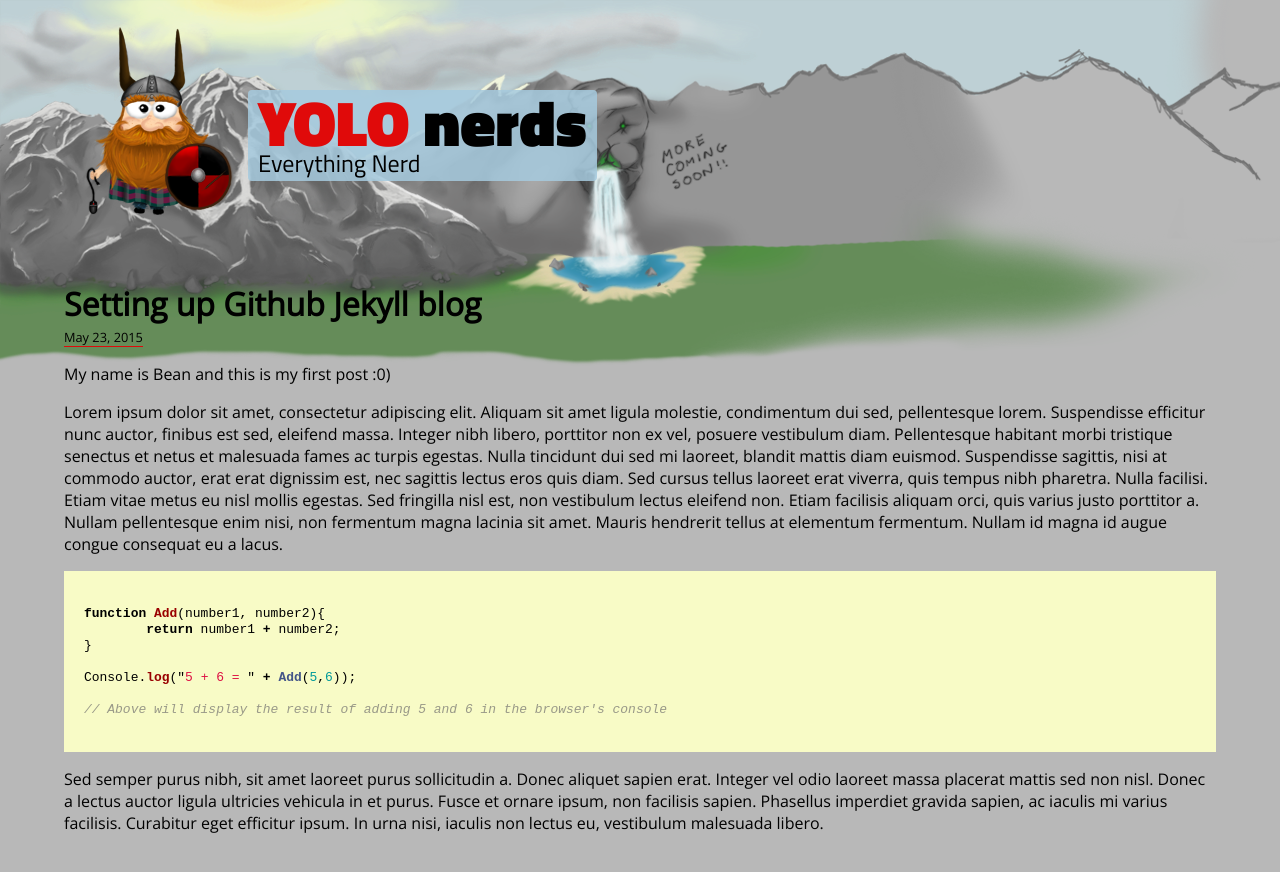
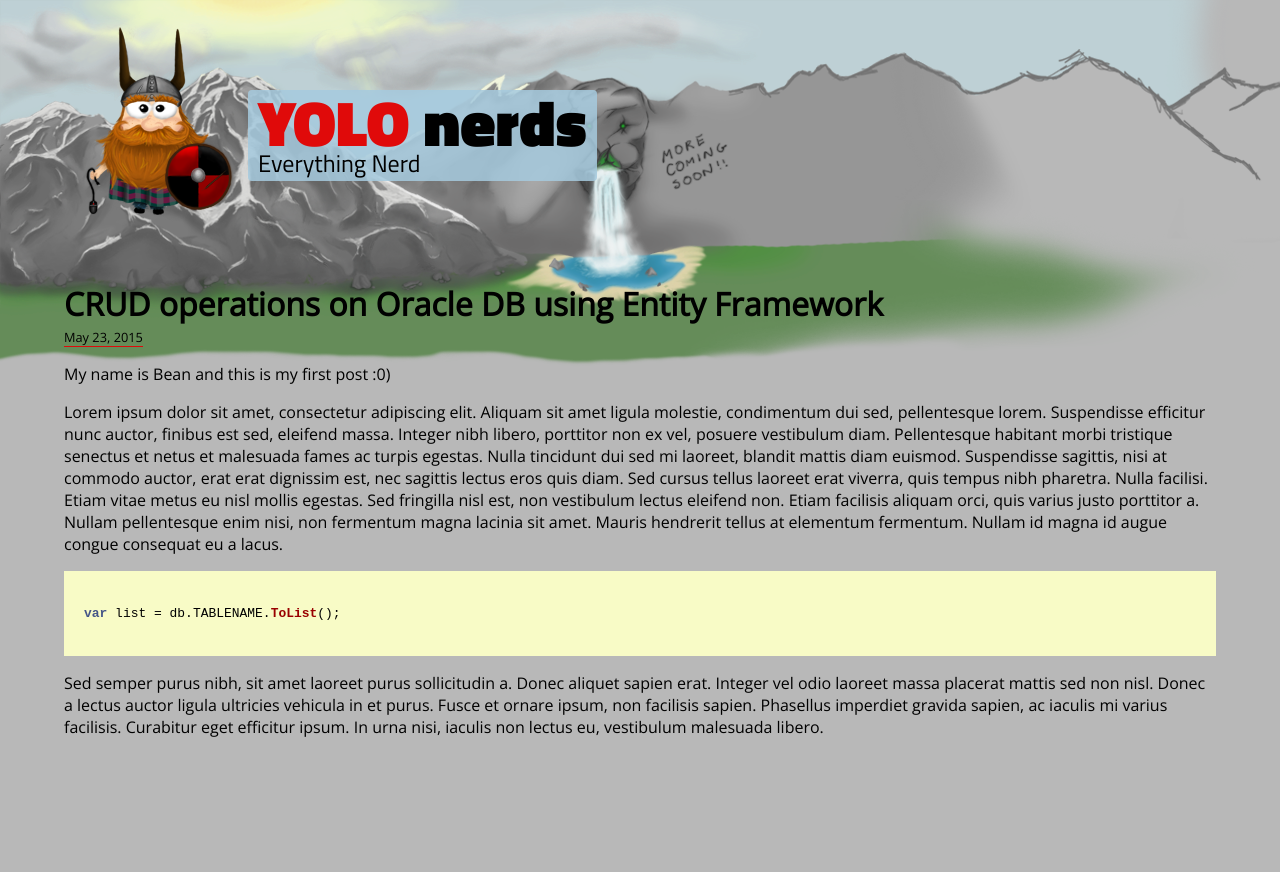
Before and after one commit to lzychowski/lzychowski.github.io, a Jekyll site: the page built from _posts/2015-05-23-my-first-post.md, in a window 1280 px wide. Shown: the top 872 px of the page. Built offline with Jekyll 4.4.1, drawn with Linux system fonts in a browser that asks for light colours; nearby versions of some CDN libraries; comment, search, counter and statistics services are not loaded.

Commit message:
modified post

````diff
--- a/_posts/2015-05-23-my-first-post.md
+++ b/_posts/2015-05-23-my-first-post.md
@@ -1,23 +1,17 @@
 ---
-title: Setting up Github Jekyll blog
+title: CRUD operations on Oracle DB using Entity Framework
 author: Leszek
 layout: post
-permalink: /my-first-post
-path: 2015-05-23-my-first-post.md
+permalink: /CRUD-operations-Oracle-Entity-Framework
+path: 2016-03-06-CRUD-operations-Oracle-Entity-Framework.md
 ---
 
 My name is Bean and this is my first post :0)
 
 Lorem ipsum dolor sit amet, consectetur adipiscing elit. Aliquam sit amet ligula molestie, condimentum dui sed, pellentesque lorem. Suspendisse efficitur nunc auctor, finibus est sed, eleifend massa. Integer nibh libero, porttitor non ex vel, posuere vestibulum diam. Pellentesque habitant morbi tristique senectus et netus et malesuada fames ac turpis egestas. Nulla tincidunt dui sed mi laoreet, blandit mattis diam euismod. Suspendisse sagittis, nisi at commodo auctor, erat erat dignissim est, nec sagittis lectus eros quis diam. Sed cursus tellus laoreet erat viverra, quis tempus nibh pharetra. Nulla facilisi. Etiam vitae metus eu nisl mollis egestas. Sed fringilla nisl est, non vestibulum lectus eleifend non. Etiam facilisis aliquam orci, quis varius justo porttitor a. Nullam pellentesque enim nisi, non fermentum magna lacinia sit amet. Mauris hendrerit tellus at elementum fermentum. Nullam id magna id augue congue consequat eu a lacus.
 
-```javascript
-function Add(number1, number2){
-	return number1 + number2;
-}
-
-Console.log("5 + 6 = " + Add(5,6));
-
-// Above will display the result of adding 5 and 6 in the browser's console
+``` c#
+var list = db.TABLENAME.ToList();
 ```
 
 Sed semper purus nibh, sit amet laoreet purus sollicitudin a. Donec aliquet sapien erat. Integer vel odio laoreet massa placerat mattis sed non nisl. Donec a lectus auctor ligula ultricies vehicula in et purus. Fusce et ornare ipsum, non facilisis sapien. Phasellus imperdiet gravida sapien, ac iaculis mi varius facilisis. Curabitur eget efficitur ipsum. In urna nisi, iaculis non lectus eu, vestibulum malesuada libero.
````
